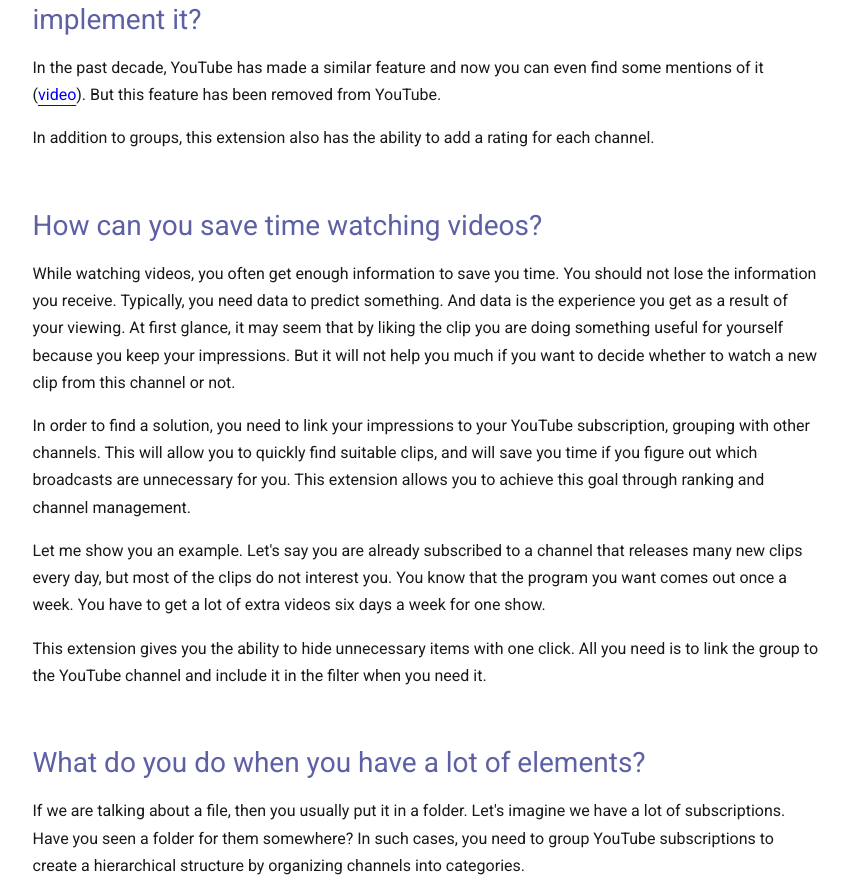
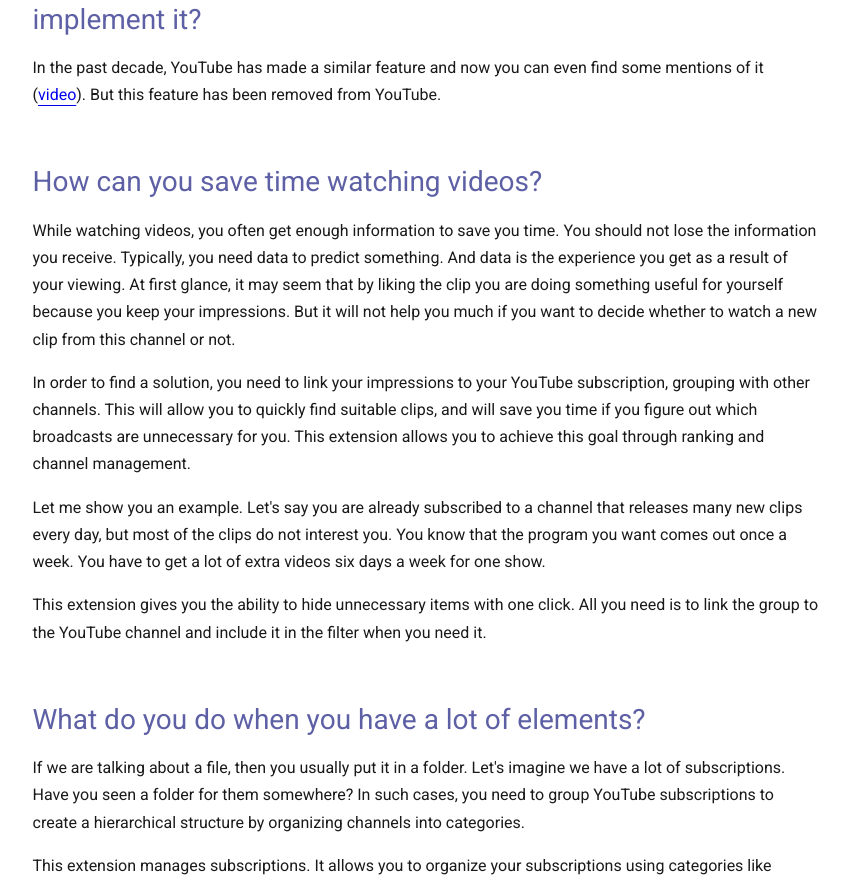
Before and after one commit to anton-voronov-a/channelg, an Angular app in the folder spa/: page / in a window 1280 px wide. Shown: the part 3705-4589 px from the top of the page, without its empty margins (206-1055 px from the left). Built offline with nearby package versions, Linux system fonts and the light colour scheme; a web font is replaced by a local one.

Commit message:
homepage text

```diff
--- a/spa/src/app/home/home.component.html
+++ b/spa/src/app/home/home.component.html
@@ -163,9 +163,6 @@
             target="_blank"
             rel="noreferrer noopener nofollow">video</a>). But this feature has been removed from YouTube.
       </p>
-      <p>
-        In addition to groups, this extension also has the ability to add a rating for each channel.
-      </p>
 
       <div class="cg-question">
         How can you save time watching videos?
```
